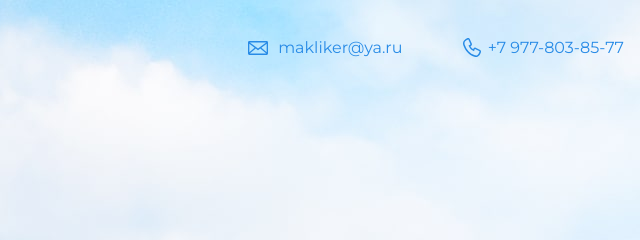
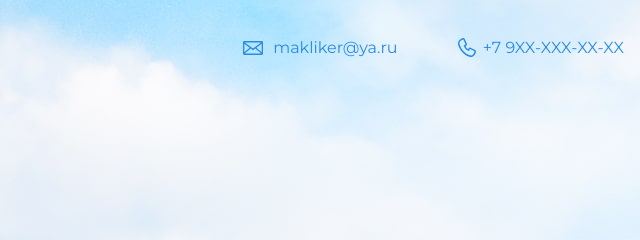
Before and after one commit to malakaev/my-site, a plain HTML site: page index.html in a window 1280 px wide. Shown: the top 240 px of the page, 640-1280 px from the left. Drawn offline with nearby package versions, Linux system fonts and the light colour scheme.

Commit message:
Update index.html

```diff
--- a/index.html
+++ b/index.html
@@ -11,7 +11,7 @@
     <header class="page-header">
       <div class="container">
         <a href="mailto:makliker@ya.ru" class="header-email">makliker@ya.ru</a>
-        <a href="tel:+79778038577" class="header-phone">+7 977-803-85-77</a>
+        <a href="tel:+79XXXXXXXXX" class="header-phone">+7 9XX-XXX-XX-XX</a>
       </div>
     </header>
 
```
